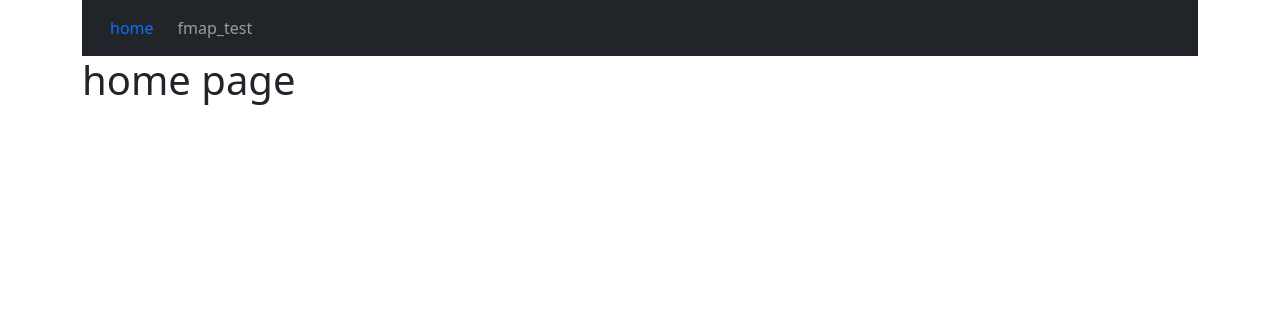
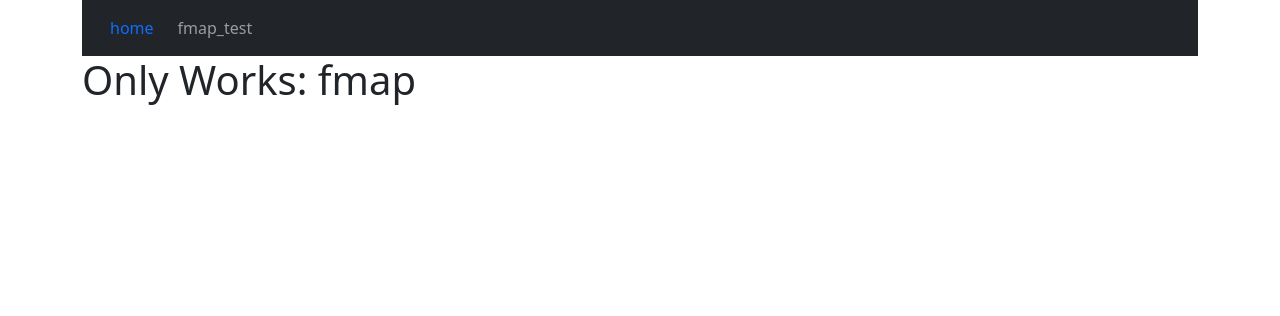
Before and after one commit to dogppatrick/Djangodemo, a Django app: page /home/ in a window 1280 px wide. Shown: the top 316 px of the page. Run offline with Django 3.2, Linux system fonts and the light colour scheme.

Commit message:
fix router url

```diff
--- a/blog/urls.py
+++ b/blog/urls.py
@@ -20,7 +20,7 @@ from pages.views import home_view, fmap_view, fmap_detail_view
 from profiles.views import profile_view
 
 urlpatterns = [
-    path('', home_view),
+    path('', fmap_view),
     path('home/', home_view),
     path('profiles/', profile_view),
     path('fmap/', fmap_view),
--- a/templates/fmap.html
+++ b/templates/fmap.html
@@ -8,7 +8,7 @@
 {% block content %}
 <h2>distincts</h2>
 {%  for d in distinct  %}
-    <a class="nav-link" href="/fmap/{{d}}/0" >{{d}}</a>
+    <a class="link" href="/fmap/{{d}}/0" >{{d}}</a>
 {% endfor %}
 
 {{map|safe}}
--- a/templates/header.html
+++ b/templates/header.html
@@ -1,14 +1,14 @@
 <nav class="navbar navbar-expand-lg navbar-dark bg-dark">
     <div class="container-fluid">
         {% comment %} {%= link_to "Home", root_path, class:"nav-link" %} {% endcomment %}
-        <a class="nav-link" href="../" >home</a>
+        <a class="nav-link" href="/" >home</a>
         <div class="collapse navbar-collapse" id="navbarSupportedContent">
             <ul class="navbar-nav me-auto mb-2 mb-lg-0">
                 {% comment %} <li class="nav-item"> {% endcomment %}
                     {% comment %} <a class="nav-link" href="../profiles/" >profiles</a> {% endcomment %}
                 {% comment %} </li> {% endcomment %}
                 <li class="nav-item">
-                    <a class="nav-link" href="../fmap/" >fmap_test</a>
+                    <a class="nav-link" href="/fmap/" >fmap_test</a>
                 </li>
                 {% comment %} <li class="nav-item"> {% endcomment %}
                     {% comment %} <a class="nav-link" href="../admin/" >login</a> {% endcomment %}
--- a/templates/home.html
+++ b/templates/home.html
@@ -5,6 +5,6 @@
 {% endblock %}
 {% block content %}
 
-    <h1>home page</h1>
+    <h1>Only Works: fmap</h1>
 
 {% endblock %}
```
